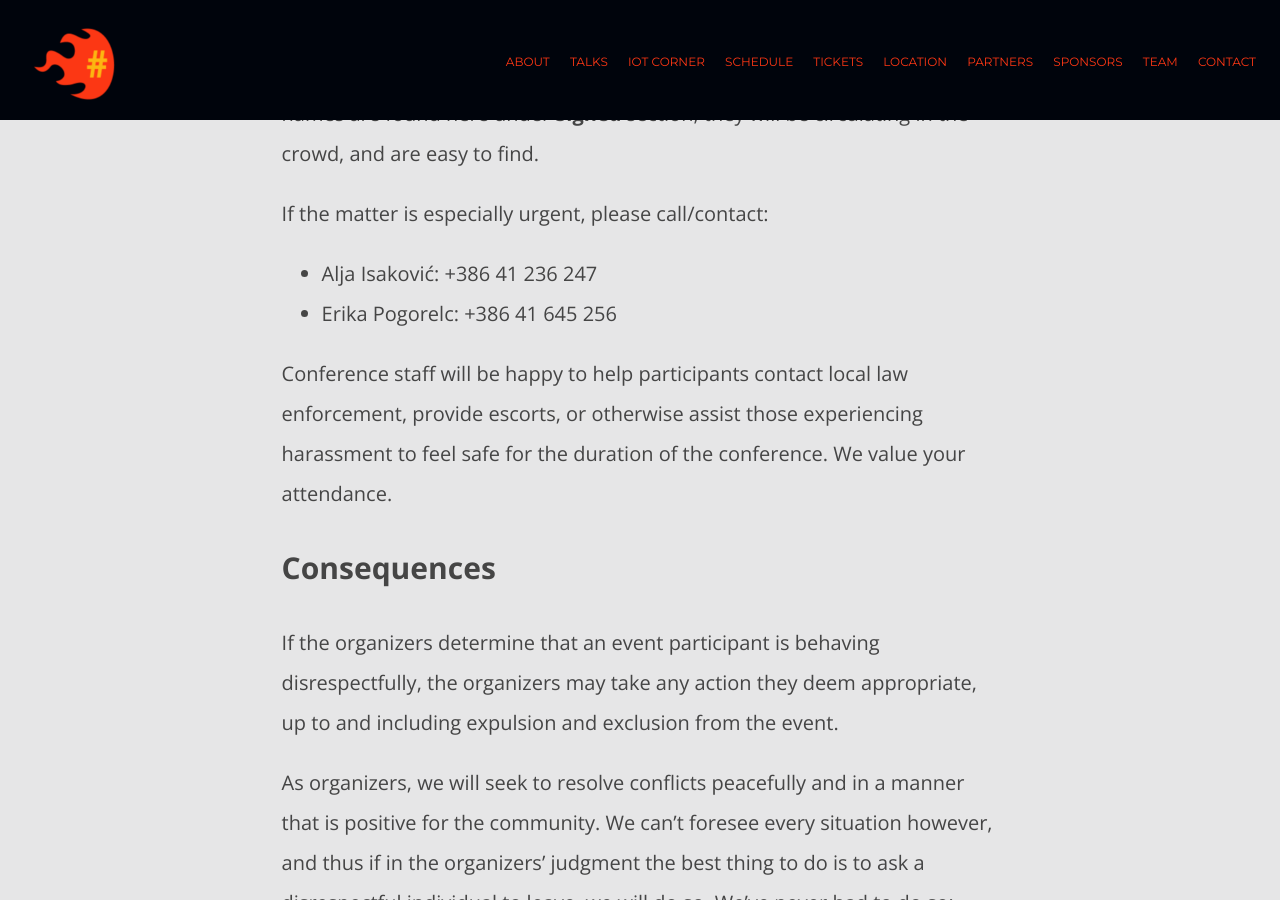
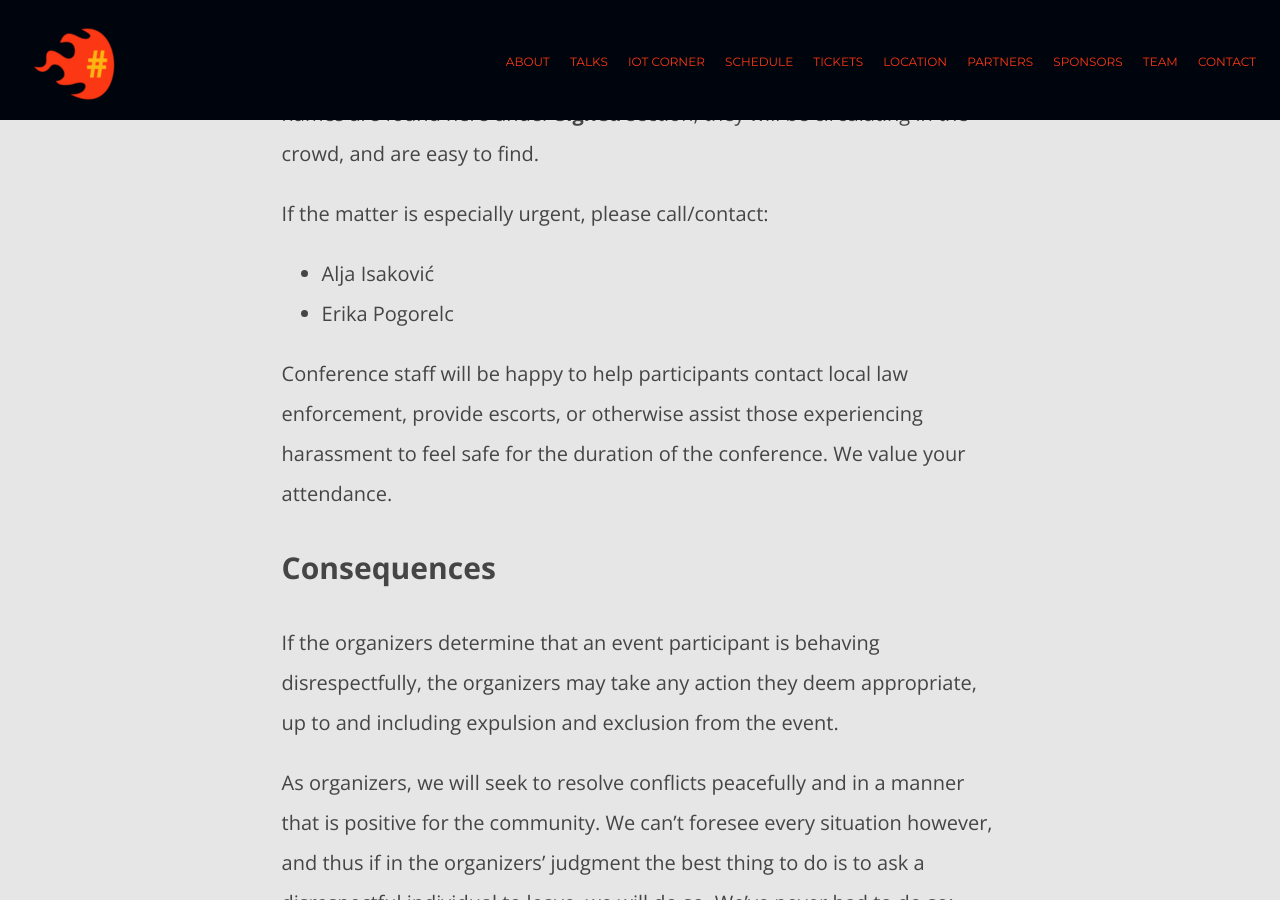
Before and after one commit to webcampsi/mb2015, a Jekyll site: the page built from _posts/2015-02-11-code-of-conduct.markdown, in a window 1280 px wide and 900 px high, scrolled down 2239 px. Built offline with Jekyll 4.4.1, drawn with Linux system fonts in a browser that asks for light colours.

Commit message:
Update 2015-02-11-code-of-conduct.markdown

```diff
--- a/_posts/2015-02-11-code-of-conduct.markdown
+++ b/_posts/2015-02-11-code-of-conduct.markdown
@@ -41,8 +41,8 @@ and are easy to find.
 
 If the matter is especially urgent, please call/contact:
 
-* Alja Isaković: +386 41 236 247
-* Erika Pogorelc: +386 41 645 256
+* Alja Isaković
+* Erika Pogorelc
 
 Conference staff will be happy to help participants contact local law enforcement, provide escorts, or otherwise assist those experiencing harassment to feel safe for the duration of the conference. We value your attendance.
 
```
